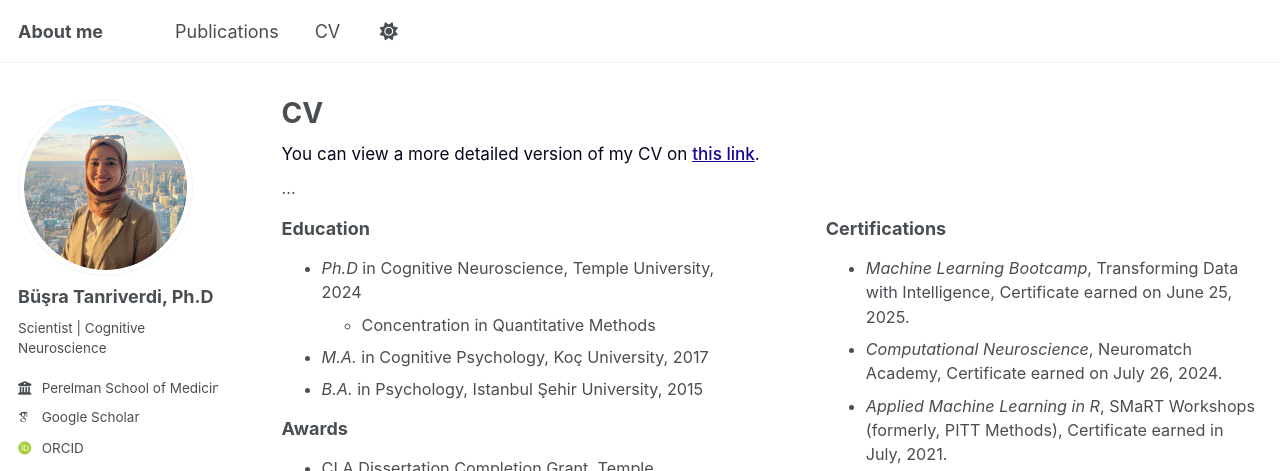
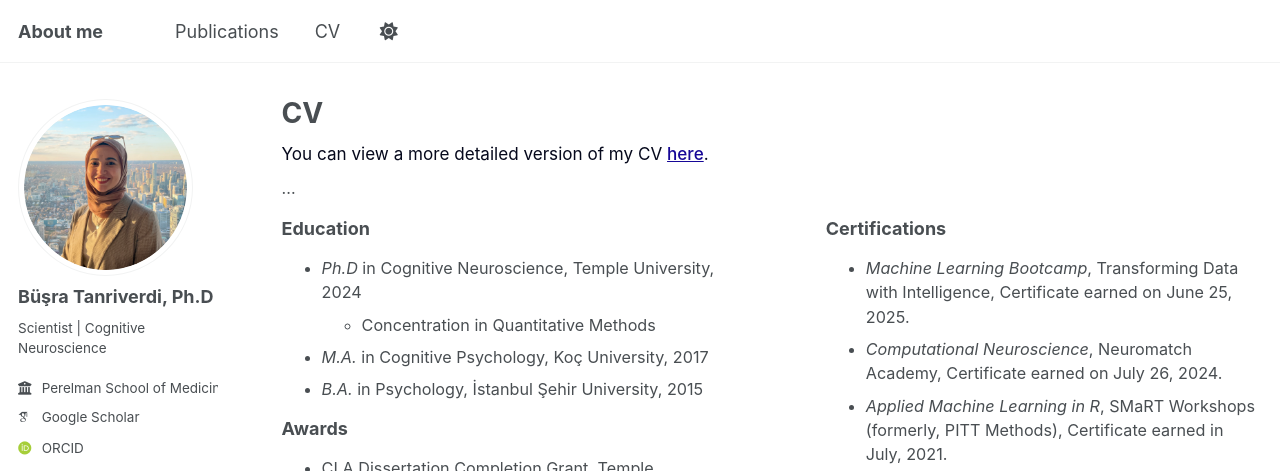
Before and after one commit to busratanriverdi/busratanriverdi.github.io, a Jekyll site: the page built from _pages/cv.html, in a window 1280 px wide and 1120 px high. Shown: the top 471 px of the window. Built offline with Jekyll 4.4.1, drawn with Linux system fonts in a browser that asks for light colours; some web fonts are replaced; a script that is not in the unit is left out.

Commit message:
update CV and publication abstracts

```diff
--- a/_pages/cv.html
+++ b/_pages/cv.html
@@ -8,8 +8,8 @@ author_profile: true
 {% include base_path %}
 
 <div class="cv-intro">
-  You can view a more detailed version of my CV on
-  <a class="cv-link" href="https://docs.google.com/document/d/1s_vZSrSwSo0xHxydI3zV18izKrJ4vi_W/edit?usp=sharing&ouid=104875499393245640958&rtpof=true&sd=true" target="_blank">this link</a>.
+  You can view a more detailed version of my CV
+  <a class="cv-link" href="https://docs.google.com/document/d/1s_vZSrSwSo0xHxydI3zV18izKrJ4vi_W/edit?usp=sharing&ouid=104875499393245640958&rtpof=true&sd=true" target="_blank">here</a>.
 </div>
 
 {% assign cv_sections = site.cv | sort: "order" %}
--- a/_pages/publications.html
+++ b/_pages/publications.html
@@ -96,7 +96,7 @@ document.addEventListener("DOMContentLoaded", function() {
 
 
       {% if post.abstract %}
-        <div class="abstract-toggle">[Summary]</div>
+        <div class="abstract-toggle">[Abstract]</div>
         <div class="abstract-content">{{ post.abstract }}</div>
       {% endif %}
 
```
Also changed, not shown: _cv/cv_left.md (+1 -1 lines), _publications/2022-08-24-ptsd-jneurosci.md (+1 -1 lines), _publications/2023-09-01-coreplay-jocn.md (+1 -1 lines).
